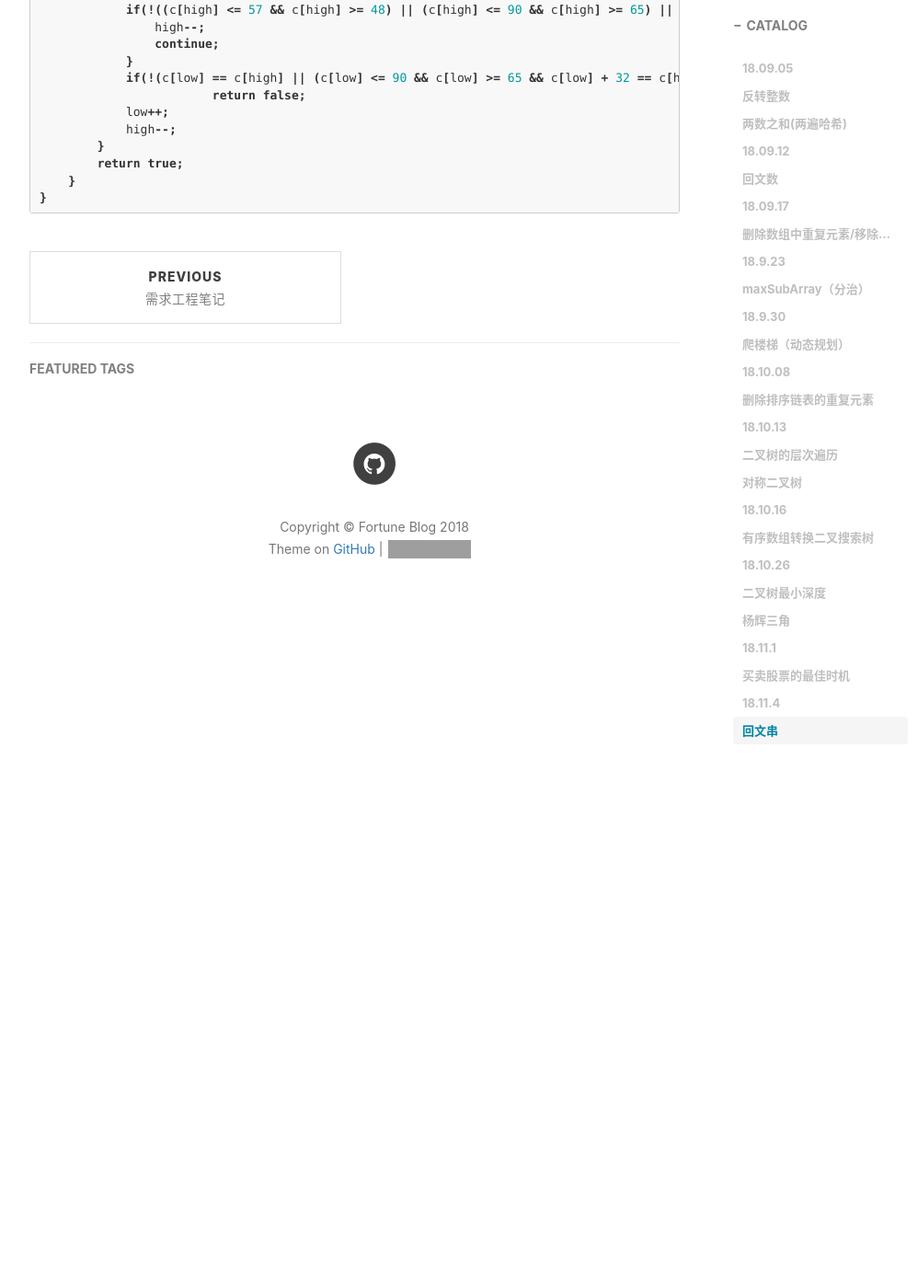
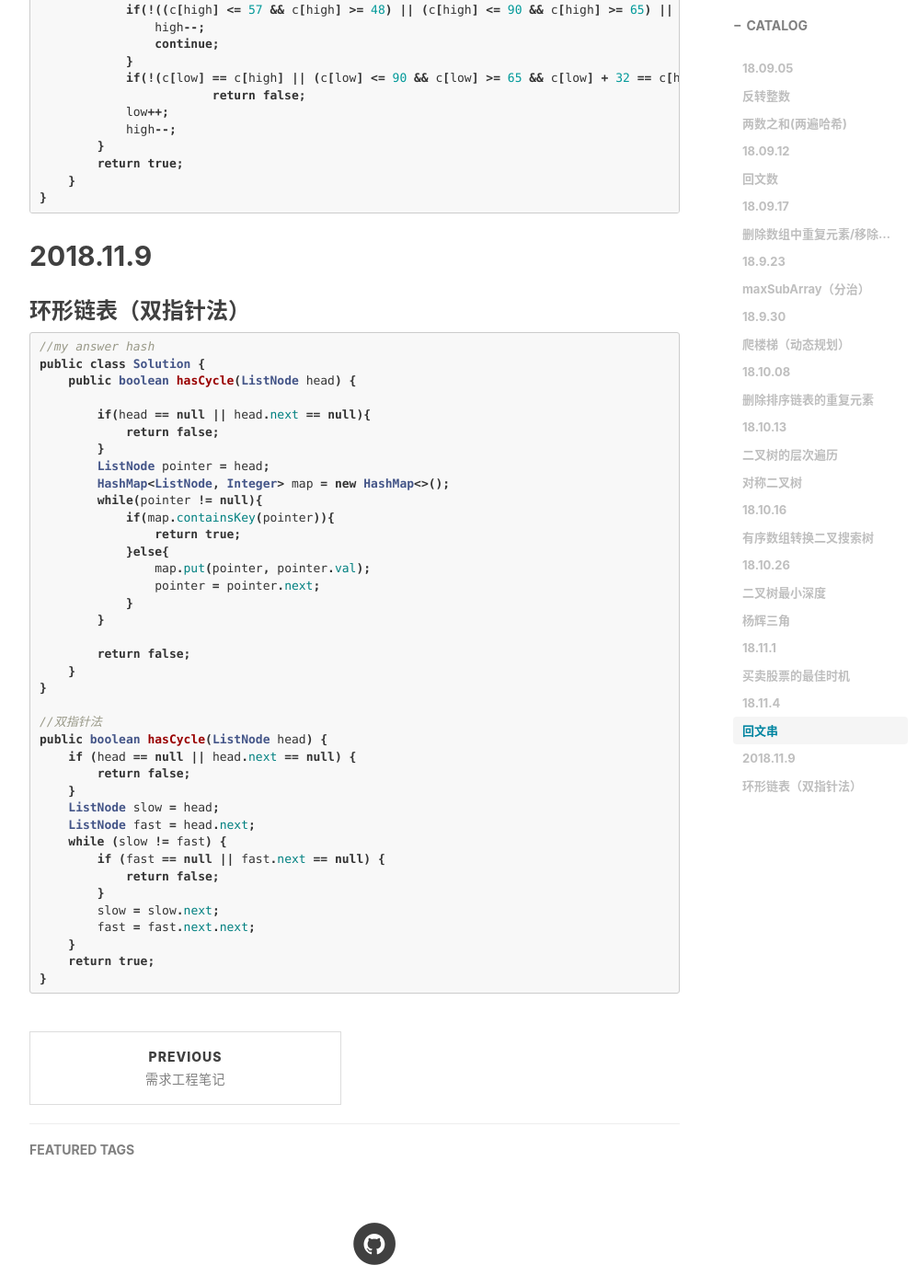
Before and after one commit to SUDAXKY/SUDAXKY.github.io, a Jekyll site: the page built from _posts/2018-09-15-LeetCode.md, in a window 1280 px wide and 1400 px high, scrolled down 10989 px. Shown: the whole window at 92% size, without its empty margins (233-1231 px from the left). Built offline with Jekyll 4.4.1, drawn with Linux system fonts in a browser that asks for light colours; nearby versions of some CDN libraries; comment, search, counter and statistics services are not loaded; grey boxes are pictures that could not be loaded.

Commit message:
LeetCode

````diff
--- a/_posts/2018-09-15-LeetCode.md
+++ b/_posts/2018-09-15-LeetCode.md
@@ -663,3 +663,50 @@ lass Solution {
     }
 }
 ```
+
+
+
+## 2018.11.9
+
+### 环形链表（双指针法）
+
+```java
+//my answer hash
+public class Solution {
+    public boolean hasCycle(ListNode head) {
+
+        if(head == null || head.next == null){
+            return false;
+        }
+        ListNode pointer = head;
+        HashMap<ListNode, Integer> map = new HashMap<>();
+        while(pointer != null){
+            if(map.containsKey(pointer)){
+                return true;
+            }else{
+                map.put(pointer, pointer.val);
+                pointer = pointer.next;
+            }
+        }
+
+        return false;
+    }
+}
+
+//双指针法
+public boolean hasCycle(ListNode head) {
+    if (head == null || head.next == null) {
+        return false;
+    }
+    ListNode slow = head;
+    ListNode fast = head.next;
+    while (slow != fast) {
+        if (fast == null || fast.next == null) {
+            return false;
+        }
+        slow = slow.next;
+        fast = fast.next.next;
+    }
+    return true;
+}
+```
````
